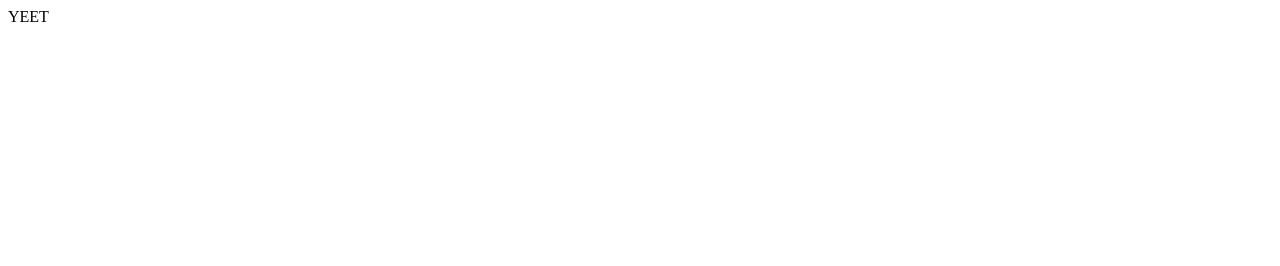
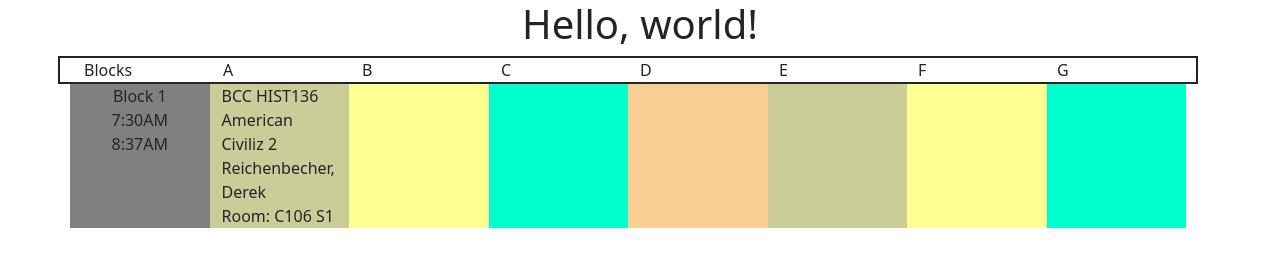
Before and after one commit to Lukerogan/juniorYear, a plain HTML site: page index.html in a window 1280 px wide. Drawn offline with nearby package versions, Linux system fonts and the light colour scheme.

Commit message:
seccond commit

```diff
--- /dev/null
+++ b/css/style.css
@@ -0,0 +1,24 @@
+.row, .col{
+    border: 1px solid;
+    border-style: hidden;
+  }
+
+  table {width: 100%;
+}
+h1{
+text-align: center;
+}
+th {
+background-color: gray;
+color: black;
+}
+.grey{background-color: gray;
+text-align: center;}
+.p1{background-color: #cacd97;}
+.p4{background-color: #feff91;}
+.p3{ background-color: #01ffcd;}
+.p2{ background-color: #fbce95;}
+.p5{background-color: #ffcdfe;}
+.p7{background-color: #caff99;}
+.p6{background-color: #9bdc88;}
+.lunch{text-align: center; background-color:#ccceff;}
--- a/index.html
+++ b/index.html
@@ -1,11 +1,49 @@
 <!DOCTYPE html>
 <html lang="en">
-<head>
-    <meta charset="UTF-8">
-    <meta name="viewport" content="width=device-width, initial-scale=1.0">
-    <title>Document</title>
-</head>
-<body>
-    YEET
-</body>
+  <head>
+    <meta charset="utf-8">
+    <meta name="viewport" content="width=device-width, initial-scale=1">
+    <title>Schedual junior-year</title>
+    <link href="https://cdn.jsdelivr.net/npm/bootstrap@5.3.3/dist/css/bootstrap.min.css" rel="stylesheet" integrity="sha384-QWTKZyjpPEjISv5WaRU9OFeRpok6YctnYmDr5pNlyT2bRjXh0JMhjY6hW+ALEwIH" crossorigin="anonymous">
+    <link rel="stylesheet" href="css/style.css">
+  </head>
+  <body>
+    <div class="container">
+
+        <h1>Hello, world!</h1>
+
+        <div class="row outside border-dark border-2">
+
+        <div class="row border border-dark border-2">
+            <div class="col">Blocks</div>
+            <div class="col">A</div>
+            <div class="col">B</div>
+            <div class="col">C</div>
+            <div class="col">D</div>
+            <div class="col">E</div>
+            <div class="col">F</div>
+            <div class="col">G</div>
+        </div>
+<div class="row">
+    <div class="col grey">Block 1<br>
+        7:30AM<br>
+        8:37AM</td></div>
+    <div class="col p1">BCC HIST136
+        American Civiliz 2<br>
+        Reichenbecher, Derek<br>
+        Room: C106 S1</td></div>
+    <div class="col p4"></div>
+    <div class="col p3"></div>
+    <div class="col p2"></div>
+    <div class="col p1"></div>
+    <div class="col p4"></div>
+    <div class="col p3"></div>
+</div>
+    </div>
+
+
+
+    </div>
+    <script src="https://cdn.jsdelivr.net/npm/bootstrap@5.3.3/dist/js/bootstrap.bundle.min.js" integrity="sha384-YvpcrYf0tY3lHB60NNkmXc5s9fDVZLESaAA55NDzOxhy9GkcIdslK1eN7N6jIeHz" crossorigin="anonymous"></script>
+  </body>
 </html>
```
